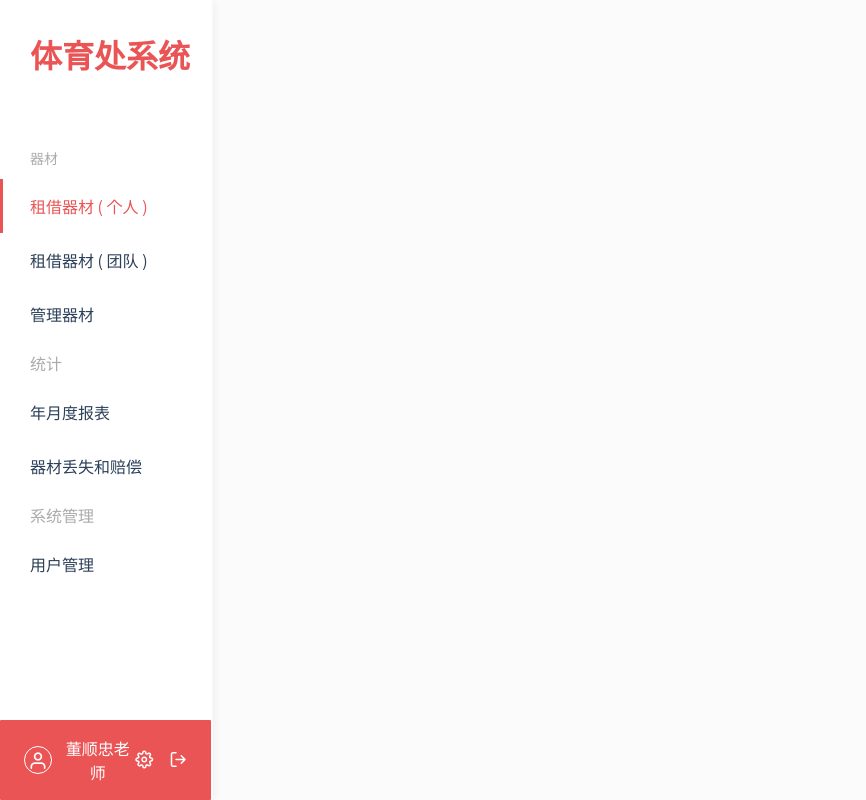
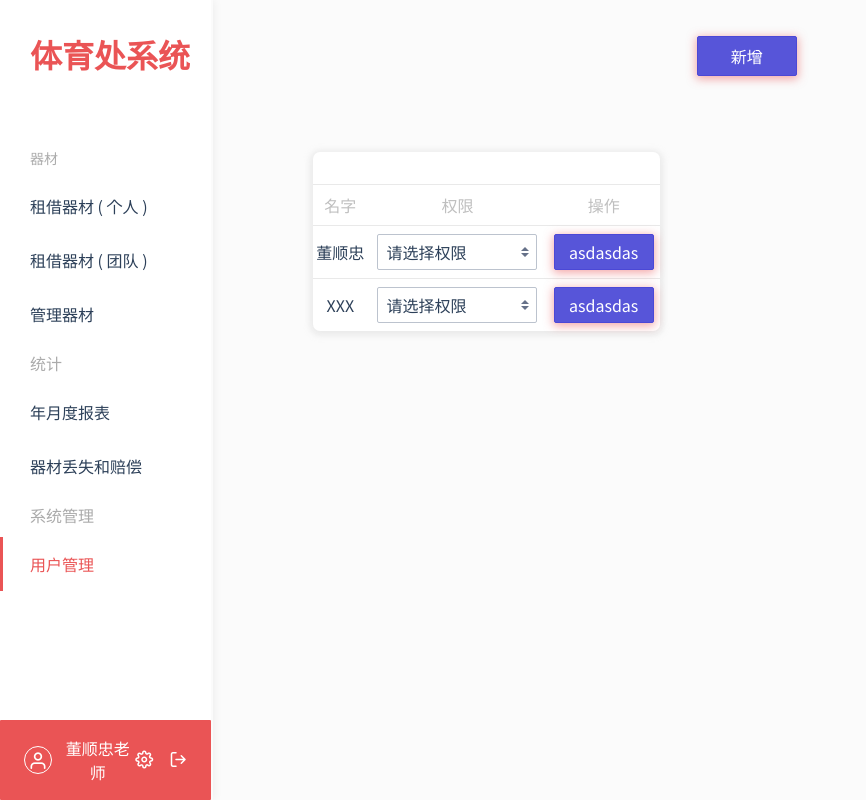
Before and after one commit to MechFroG88/Humble-Sports, a Vue app in the folder client/: page /users in a window 1280 px wide. Shown: the whole page, without its empty margins (0-866 px from the left). Built offline with nearby package versions, Linux system fonts and the light colour scheme.

Commit message:
Add users page

```diff
--- a/client/src/App.vue
+++ b/client/src/App.vue
@@ -34,7 +34,7 @@ export default {
       {
         title: '系统管理',
         list: [
-          { title: '用户管理', target: '/rent' }
+          { title: '用户管理', target: {'name': 'users'} }
         ]
       }
     ]
--- a/client/src/api/tableColumns.js
+++ b/client/src/api/tableColumns.js
@@ -33,3 +33,9 @@ export let details = [
     { name: '负责老师' , field: 'teacher'     },
     { name: '状态'    , field: 'status'      }
 ]
+
+export let users = [
+    { name: '名字', field: 'name'      },
+    { name: '权限', field: 'privilege' },
+    { name: '操作', field: 'action'    }
+]
--- a/client/src/assets/scss/components/tables.scss
+++ b/client/src/assets/scss/components/tables.scss
@@ -37,7 +37,7 @@
       }
       td {
         padding: .4rem 0;
-        max-width: 5rem;
+        // max-width: 5.5rem;
       }
     }
 
--- /dev/null
+++ b/client/src/assets/scss/pages/users.scss
@@ -0,0 +1,13 @@
+#_users {
+  table {
+    .form-group {
+      width: 8rem;
+    }
+    .row {
+      .col_privilege {
+        display: flex;
+        justify-content: center;
+      }
+    }
+  }
+}
--- a/client/src/assets/scss/style.scss
+++ b/client/src/assets/scss/style.scss
@@ -16,6 +16,7 @@
 @import 'pages/rent/addNew';
 @import 'pages/item_management/management';
 @import 'pages/item_management/details';
+@import 'pages/users';
 
 // add-button
 .addBtn {
@@ -32,3 +33,50 @@ input[type=number]::-webkit-outer-spin-button {
   -webkit-appearance: none;
   margin: 0;
 }
+
+// remove spinners for <select>
+// .selectdiv {
+//   position: relative;
+//   &:after {
+//     content: '<>';
+//     font: 17px "Consolas", monospace;
+//     color: #333;
+//     -webkit-transform: rotate(90deg);
+//     -moz-transform: rotate(90deg);
+//     -ms-transform: rotate(90deg);
+//     transform: rotate(90deg);
+//     right: .15rem;
+//     /*Adjust for position however you want*/
+//     top: .9rem;
+//     padding: 0 0 .15rem;
+//     border-bottom: 1px solid #999;
+//     /*left line */
+//     position: absolute;
+//     pointer-events: none;
+//   }
+//   select {
+//     /*To remove button from IE11, thank you Matt */
+//     &::-ms-expand {
+//       display: none !important;
+//     }
+//     -webkit-appearance: none !important;
+//     -moz-appearance: none !important;
+//     appearance: none !important;
+//     /* Add some styling */
+//     display: block;
+//     width: 100%;
+//     max-width: 320px;
+//     height: 50px;
+//     float: right;
+//     margin: 5px 0px;
+//     padding: 0px 24px;
+//     font-size: 16px;
+//     line-height: 1.75;
+//     color: #333;
+//     background-color: #ffffff;
+//     background-image: none;
+//     border: 1px solid #cccccc;
+//     -ms-word-break: normal;
+//     word-break: normal;
+//   }
+// }
--- a/client/src/components/tables.vue
+++ b/client/src/components/tables.vue
@@ -1,7 +1,7 @@
 <template>
   <div id="_table">
     <table
-      :style="`width:${width};`"
+      :style="`width:${width}%;`"
       :class="{
       'striped': striped,
       'hoverable': hoverable
@@ -44,11 +44,18 @@ export default {
   props: {
     columns: Array,
     data: Array,
-    width: String,
+    width: {
+      type: [Number, String],
+      default: 100
+    },
     striped: Boolean,
     hoverable: Boolean,
     title: Boolean,
     navbar: String
+  },
+  mounted() {
+    console.log(this.width);
+
   }
 };
 </script>
--- /dev/null
+++ b/client/src/pages/users.vue
@@ -0,0 +1,43 @@
+<template>
+  <div id="_users">
+    <div class="btn btn-lg btn-primary addBtn"
+    style="margin-bottom: 3.8rem;"
+    @click="$refs.add.active = true">新增</div>
+
+    <userTable title :columns="users" :data="data" width="40">
+      <div slot="privilege" class="form-group">
+        <select class="form-select">
+          <option selected disabled>请选择权限</option>
+          <option>管理员</option>
+          <option>老师</option>
+        </select>
+      </div>
+      <div slot="action" class="btn btn-primary addBtn" style="margin-bottom: 0; margin: 0 auto;">asdasdas</div>
+    </userTable>
+  </div>
+</template>
+
+<script>
+import userTable from '@/components/tables'
+import { users } from '@/api/tableColumns'
+export default {
+  components: {
+    userTable
+  },
+  data: () => ({
+    users: users,
+    data: [
+      {
+        name: '董顺忠'
+      },
+      {
+        name: 'XXX'
+      }
+    ]
+  })
+}
+</script>
+
+<style>
+
+</style>
--- a/client/src/router.js
+++ b/client/src/router.js
@@ -56,5 +56,10 @@ export default new Router({
       name: 'management_details',
       component: () => import('./pages/item_management/details.vue')
     },
+    {
+      path: '/users',
+      name: 'users',
+      component: () => import('./pages/users.vue')
+    }
   ]
 });
```
